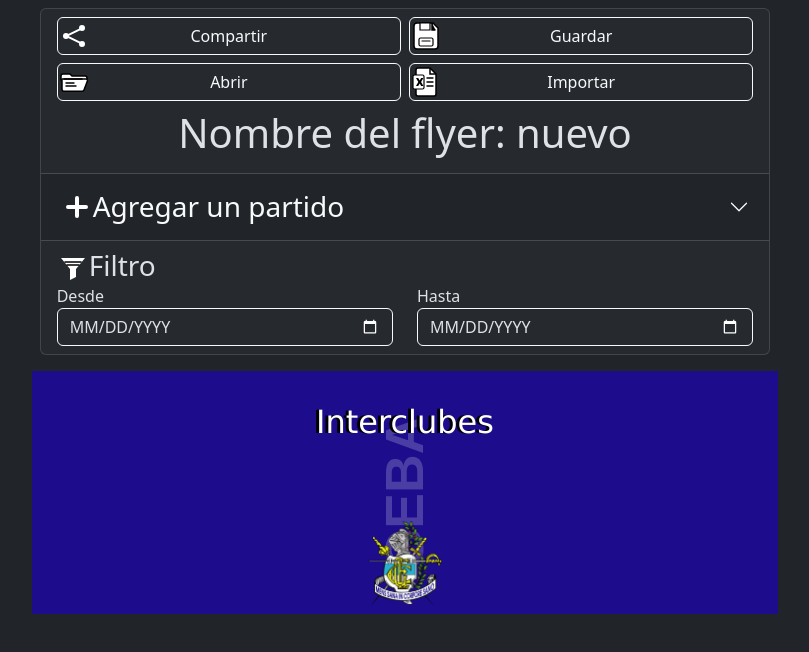
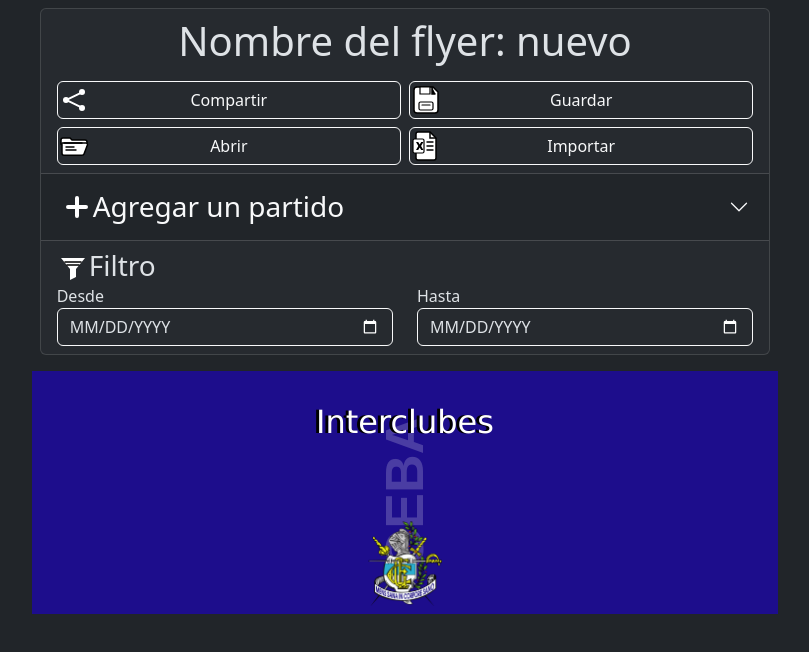
Before and after one commit to moradan/flyer-geba, a Next.js app: page / in a window 1280 px wide. Shown: the top 652 px of the page, without its empty margins (235-1044 px from the left). Built offline with nearby package versions, Linux system fonts and the light colour scheme.

Commit message:
Muevo el titulo a la parte superior del panel de control. Esta imagen me parece visualmente mejor organizada.

```diff
--- a/src/components/panelControl/PanelControl.tsx
+++ b/src/components/panelControl/PanelControl.tsx
@@ -8,14 +8,14 @@ import ExcelReader from "./ExcelReader";
 export default function PanelControl() {
   return (
     <nav className="row g-2">
+			<div>
+				<h1 className="text-center">Nombre del flyer: {AdministradorDatos.nombreFlyer}</h1>
+			</div>
       <BotonCompartir variant="col-12 col-md-6" />
       <BotonGuardar variant="col-12 col-md-6" />
       <BotonAbrir variant="col-12 col-md-6" />
       <ExcelReader />
       <BotonImportar variant="col-12 col-md-6" />
-			<div>
-				<h1 className="text-center">Nombre del flyer: {AdministradorDatos.nombreFlyer}</h1>
-			</div>
     </nav>
   );
 }
```
